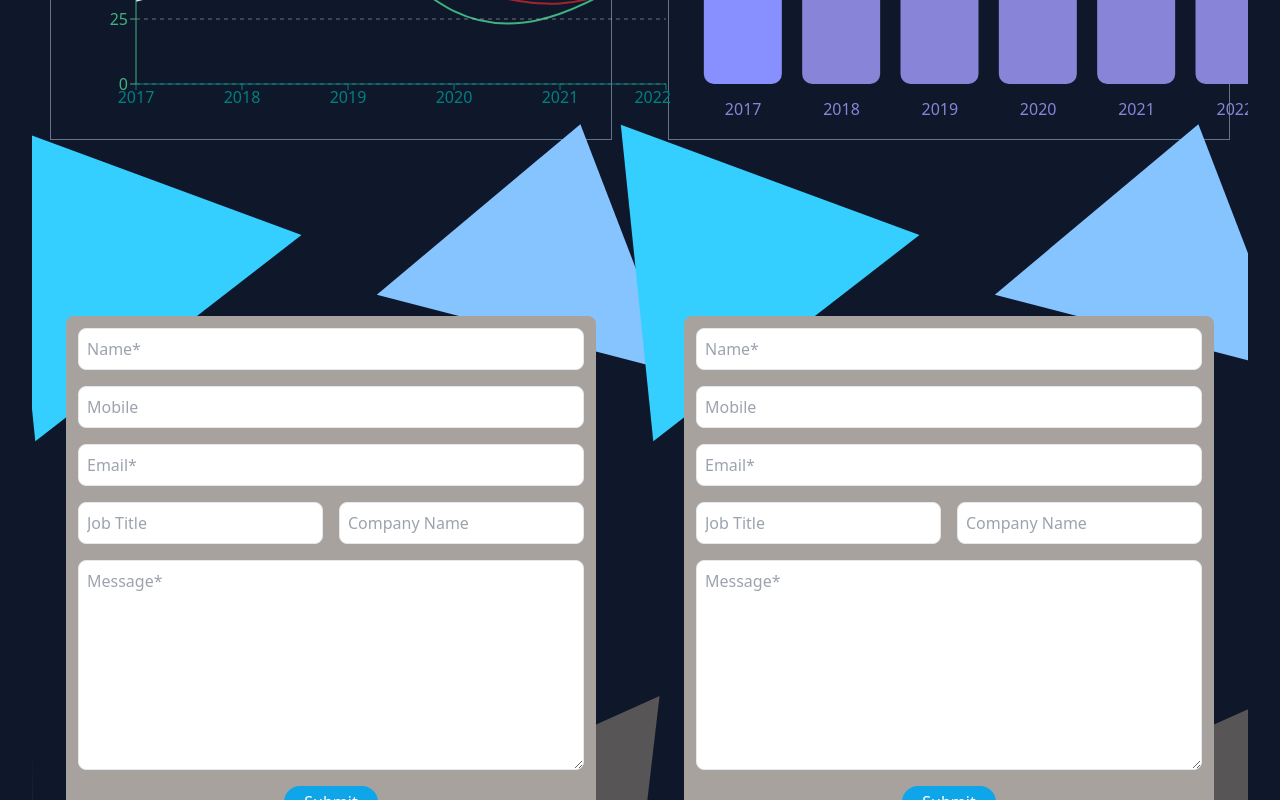
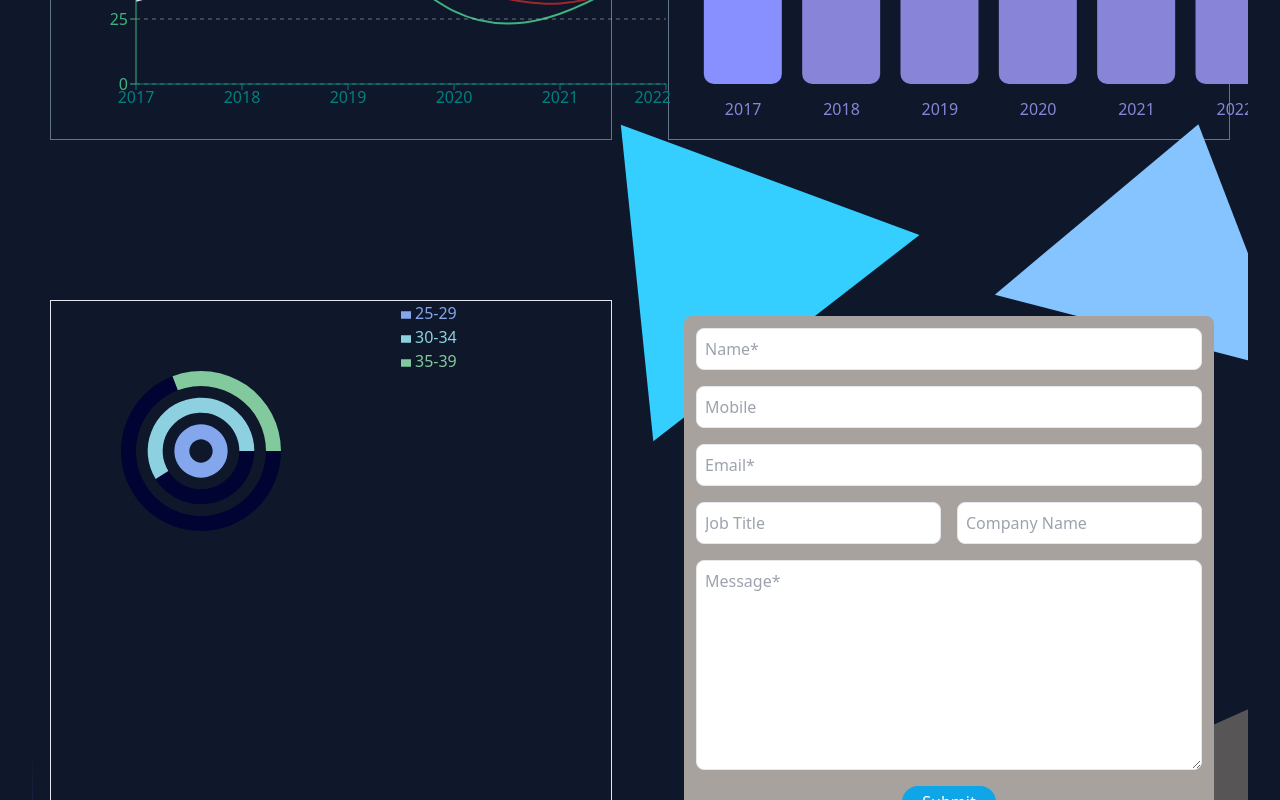
Before and after one commit to rahmanhamim/animation-chart-demo, a Next.js app: page / in a window 1280 px wide. Shown: the part 440-1240 px from the top of the page. Built offline with nearby package versions, Linux system fonts and the light colour scheme.

Commit message:
blur added

```diff
--- a/pages/index.tsx
+++ b/pages/index.tsx
@@ -73,8 +73,8 @@ export default function Home() {
                         </div>
                     </div>
                     <div className="grid grid-cols-2 gap-14 py-8 my-24">
-                        <div className="p-4">
-                            <ContactFormBlock blur="0px" />
+                        <div className="border">
+                            <RadialChartBlock />
                         </div>
                         <div className="p-4">
                             <ContactFormBlock blur="200px" />
```
